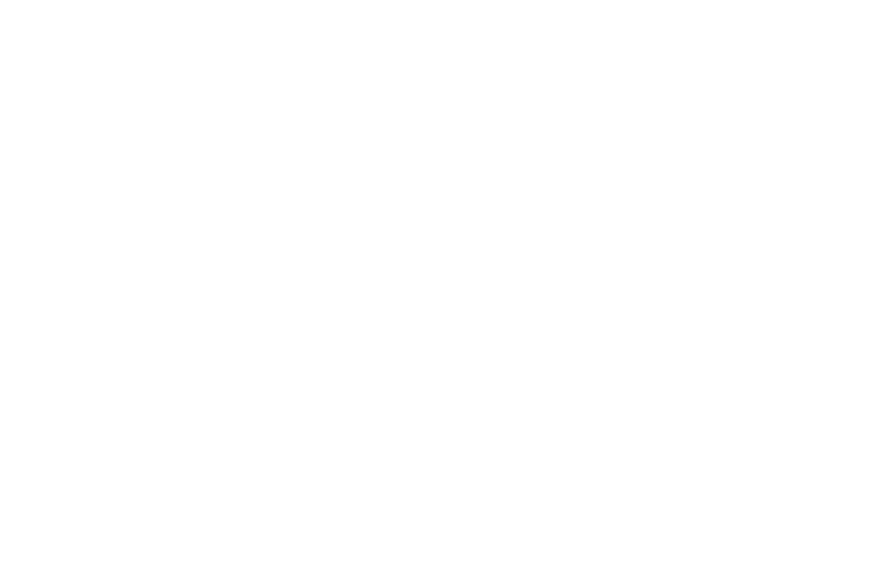
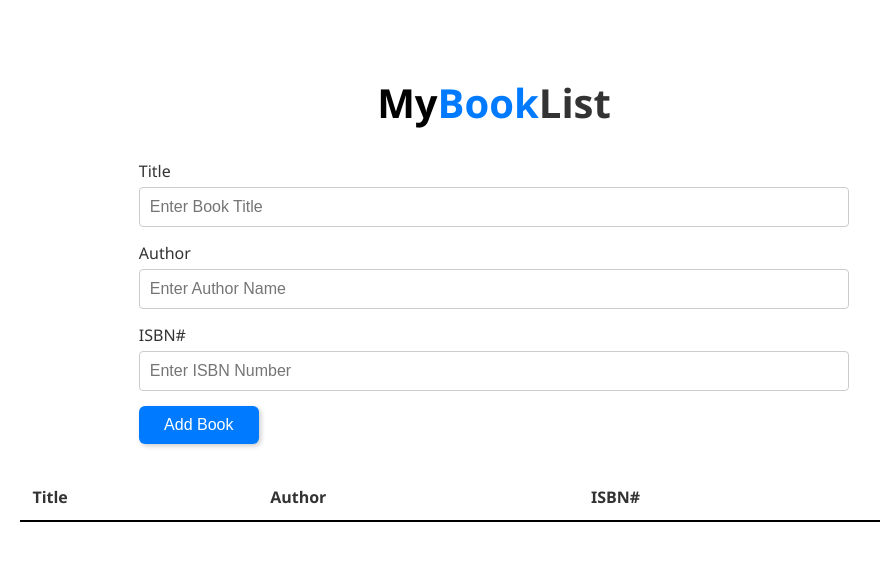
Before and after one commit to acciojob/book-list-akhssm, a website: page main.html in a window 1280 px wide. Shown: the whole page, without its empty margins (146-1026 px from the left). Drawn offline with Linux system fonts and the light colour scheme.

Commit message:
created a submission

```diff
--- a/main.html
+++ b/main.html
@@ -1,16 +1,38 @@
 <!DOCTYPE html>
+<html lang="en">
+<head>
+  <meta charset="UTF-8">
+  <title>MyBookList</title>
+  <link rel="stylesheet" href="styles.css">
+</head>
+<body>
+  <h1><span class="black">My</span><span class="blue">Book</span>List</h1>
 
-<html>
+  <div class="form-group">
+    <label for="title">Title</label>
+    <input type="text" id="title" placeholder="Enter Book Title" required>
 
-<head>
-	<link rel="stylesheet" href="styles.css">
-</head>
+    <label for="author">Author</label>
+    <input type="text" id="author" placeholder="Enter Author Name" required>
 
-<body>
-	<!-- the entire body must be written by student -->
-    <script type="text/javascript" src="./script.js">
-</script>
+    <label for="isbn">ISBN#</label>
+    <input type="text" id="isbn" placeholder="Enter ISBN Number" required>
 
+    <button id="submit">Add Book</button>
+  </div>
+
+  <table class="table table-striped">
+    <thead>
+      <tr>
+        <th>Title</th>
+        <th>Author</th>
+        <th>ISBN#</th>
+        <th></th>
+      </tr>
+    </thead>
+    <tbody id="book-list"></tbody>
+  </table>
+
+  <script src="script.js"></script>
 </body>
-
 </html>
--- a/script.js
+++ b/script.js
@@ -1 +1,37 @@
-//your JS code here. If required.
+document.addEventListener("DOMContentLoaded", () => {
+  const titleInput = document.getElementById("title");
+  const authorInput = document.getElementById("author");
+  const isbnInput = document.getElementById("isbn");
+  const submitBtn = document.getElementById("submit");
+  const bookList = document.getElementById("book-list");
+
+  submitBtn.addEventListener("click", () => {
+    const title = titleInput.value.trim();
+    const author = authorInput.value.trim();
+    const isbn = isbnInput.value.trim();
+
+    if (!title || !author || !isbn) {
+      alert("Please fill in all fields");
+      return;
+    }
+
+    const row = document.createElement("tr");
+    row.innerHTML = `
+      <td>${title}</td>
+      <td>${author}</td>
+      <td>${isbn}</td>
+      <td><button class="delete">X</button></td>
+    `;
+    bookList.appendChild(row);
+
+    titleInput.value = "";
+    authorInput.value = "";
+    isbnInput.value = "";
+  });
+
+  bookList.addEventListener("click", (e) => {
+    if (e.target.classList.contains("delete")) {
+      e.target.closest("tr").remove();
+    }
+  });
+});
--- a/styles.css
+++ b/styles.css
@@ -1 +1,87 @@
-/*  your css code here. If applicable */
+body {
+  font-family: "Segoe UI", Tahoma, Geneva, Verdana, sans-serif;
+  background-color: white;
+  padding: 40px;
+  color: #333;
+}
+
+h1 {
+  text-align: center;
+  font-size: 2.5rem;
+  margin-bottom: 30px;
+}
+
+h1 .blue {
+  color: #007bff;
+}
+
+h1 .black {
+  color: #000;
+}
+
+.form-group {
+  width: 60%;
+  margin: 0 auto 30px auto;
+  display: flex;
+  flex-direction: column;
+}
+
+label {
+  text-align: left;
+  margin-bottom: 5px;
+  font-weight: 500;
+}
+
+input {
+  padding: 10px;
+  margin-bottom: 15px;
+  border: 1px solid #ccc;
+  border-radius: 4px;
+  font-size: 1rem;
+}
+
+#submit {
+  background-color: #007bff;
+  color: white;
+  padding: 10px 15px;
+  font-size: 1rem;
+  border: none;
+  border-radius: 6px;
+  width: 120px;
+  align-self: flex-start;
+  cursor: pointer;
+  box-shadow: 2px 2px 5px rgba(0,0,0,0.2);
+}
+
+#submit:hover {
+  background-color: #0069d9;
+}
+
+.table {
+  width: 80%;
+  margin: 0 auto;
+  border-collapse: collapse;
+  text-align: left;
+}
+
+.table th, .table td {
+  padding: 12px;
+  border-bottom: 2px solid #000;
+}
+
+.table-striped tr:nth-child(even) {
+  background-color: #f9f9f9;
+}
+
+.delete {
+  background-color: #dc3545;
+  color: white;
+  border: none;
+  padding: 6px 12px;
+  border-radius: 4px;
+  cursor: pointer;
+}
+
+.delete:hover {
+  background-color: #b52a36;
+}
```
